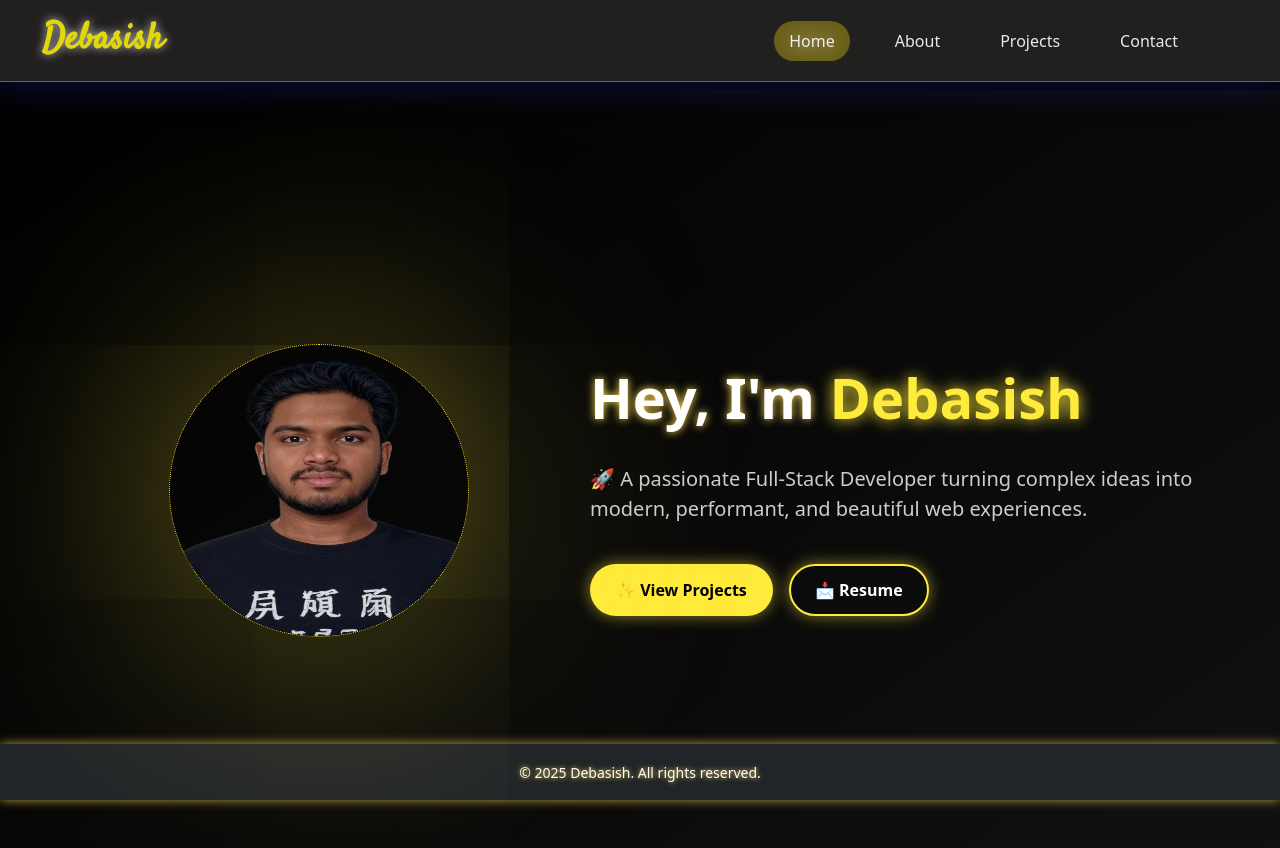
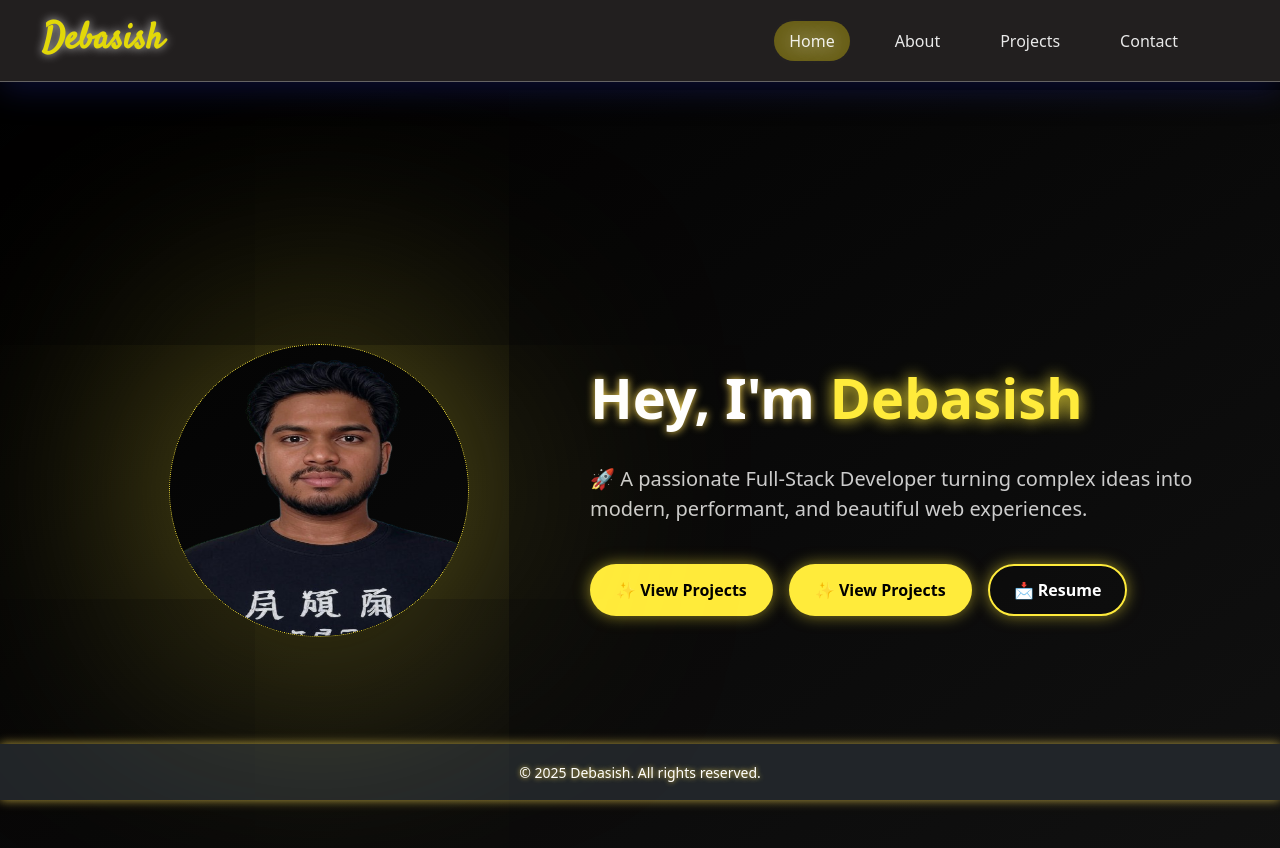
Before and after one commit to debasish39/portfolio9, a React (Vite) app: page / in a window 1280 px wide. Shown: the top 848 px of the page. Built offline with nearby package versions, Linux system fonts and the light colour scheme; a web font is replaced by a local one.

Commit message:
Update Home.jsx

```diff
--- a/src/bootstrapport/pages/Home.jsx
+++ b/src/bootstrapport/pages/Home.jsx
@@ -87,6 +87,12 @@ const Home = () => {
   <a href="/projects" style={{ textDecoration: 'none', color: 'black' }}>✨ View Projects</a>
 </button>
 
+
+<button className="hero-btn">
+  <Link to="/projects" style={{ textDecoration: 'none', color: 'black' }}>✨ View Projects</Link>
+</button>
+
+
       <button className="hero-btn outline"><a href="Resume.pdf" target="_top " rel="noopener noreferrer"style={{textDecoration:'none',color:"white"}} >
   📩 Resume
 </a>
```
